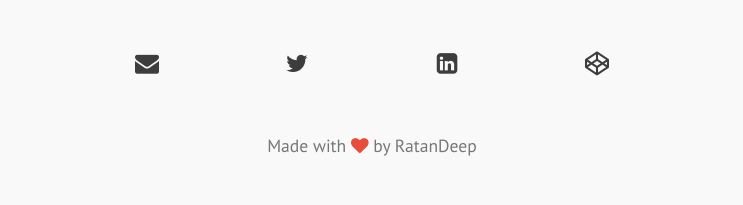
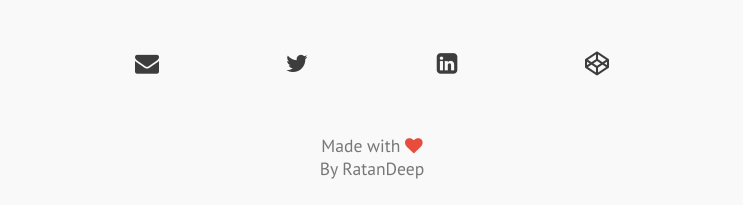
Before and after one commit to ratandeep1017/Protofolio, a plain HTML site: page index.html in a window 1280 px wide. Shown: the part 4390-4595 px from the top of the page, without its empty margins (268-1011 px from the left). Before the commit the page ends 4572 px from the top, so only its background shows below. Drawn offline with nearby package versions, Linux system fonts and the light colour scheme.

Commit message:
Update index.html

```diff
--- a/index.html
+++ b/index.html
@@ -260,7 +260,7 @@
     </div>
   </section>
   <section class="footer">
-    <p>Made with <i class="fa fa-heart" aria-hidden="true"></i> by RatanDeep</p>
+    <p>Made with <i class="fa fa-heart" aria-hidden="true"></i> <br>By RatanDeep</p>
   </section>
   <!-- partial -->
   <script src='https://code.jquery.com/jquery-2.2.4.min.js'></script>
```
